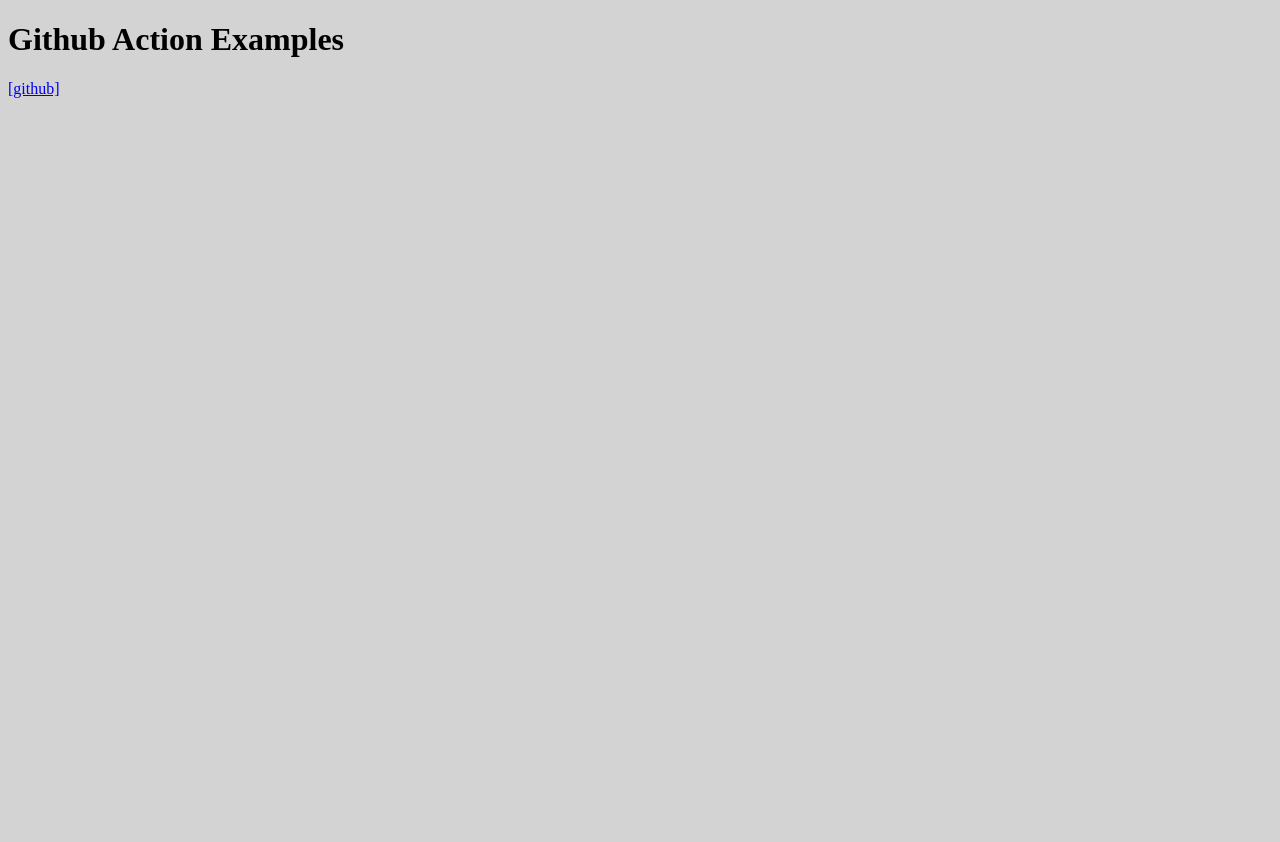
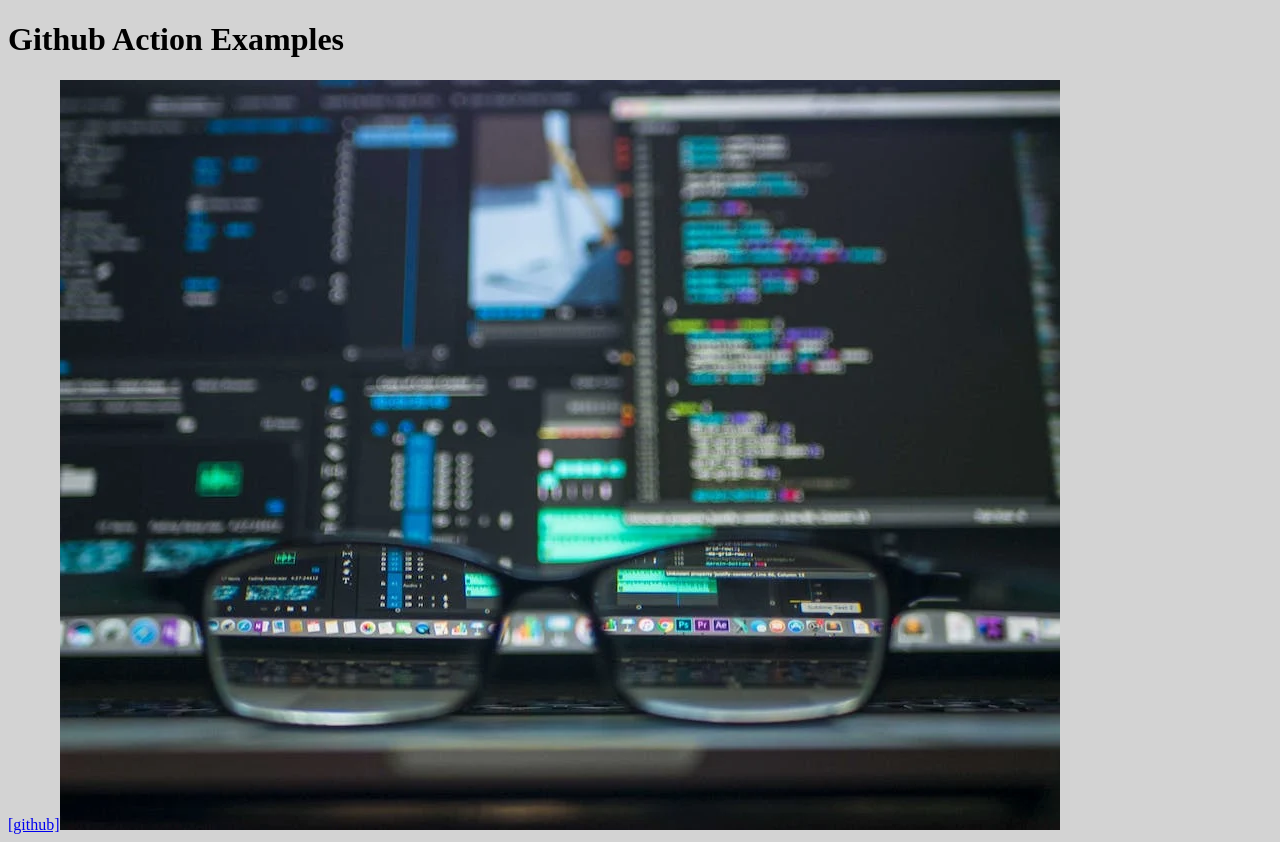
Before and after one commit to akulsr0/github-action-examples, a React (Vite) app: page / in a window 1280 px wide. Before the commit the page ends 800 px from the top, so only its background shows below. Built offline with nearby package versions, Linux system fonts and the light colour scheme.

Commit message:
chore: try build compare github action

```diff
--- a/src/App.tsx
+++ b/src/App.tsx
@@ -1,4 +1,5 @@
 import React from 'react';
+import image from './assets/image.png';
 
 export default function App() {
   return (
@@ -11,6 +12,7 @@
       >
         [github]
       </a>
+      <img src={image} alt="my-image" />
     </main>
   );
 }
```
Also changed, not shown: src/assets/image.png (added), 1 other file (tests, documents, lock files or other folders).
